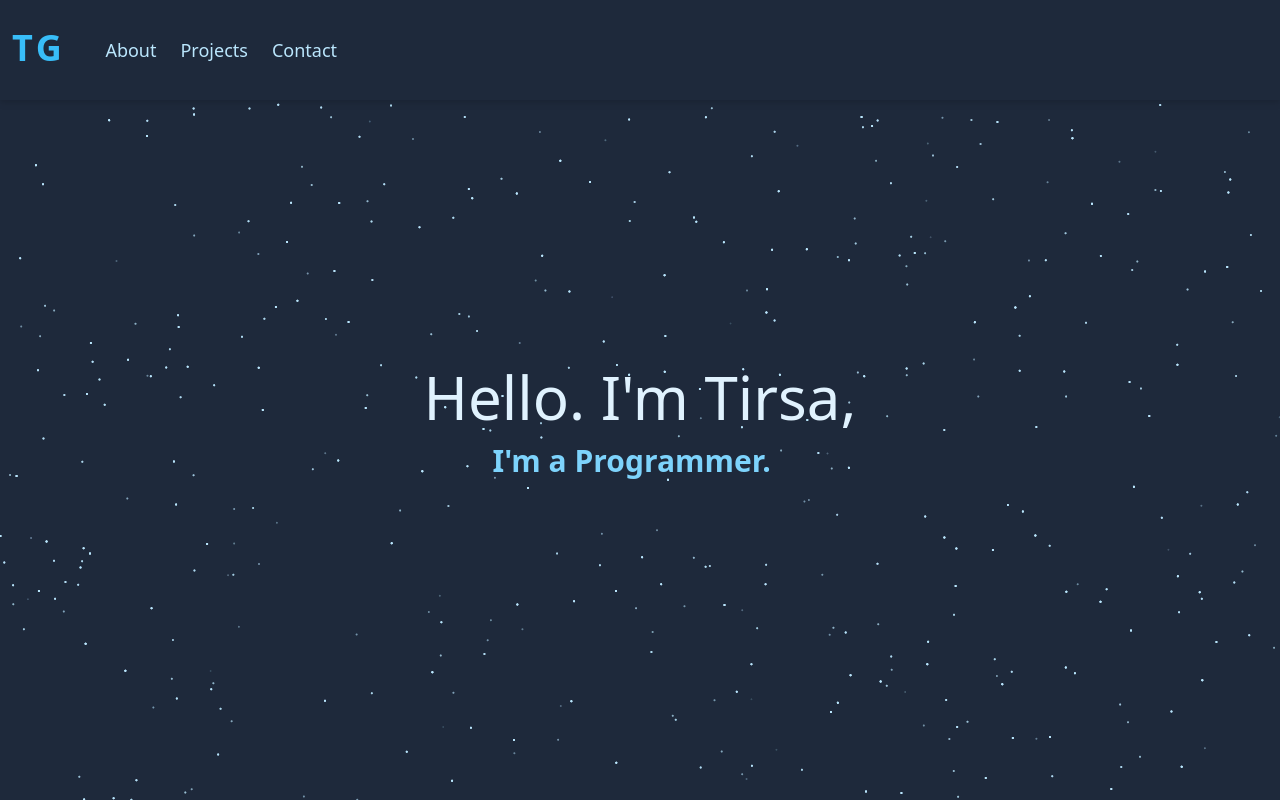
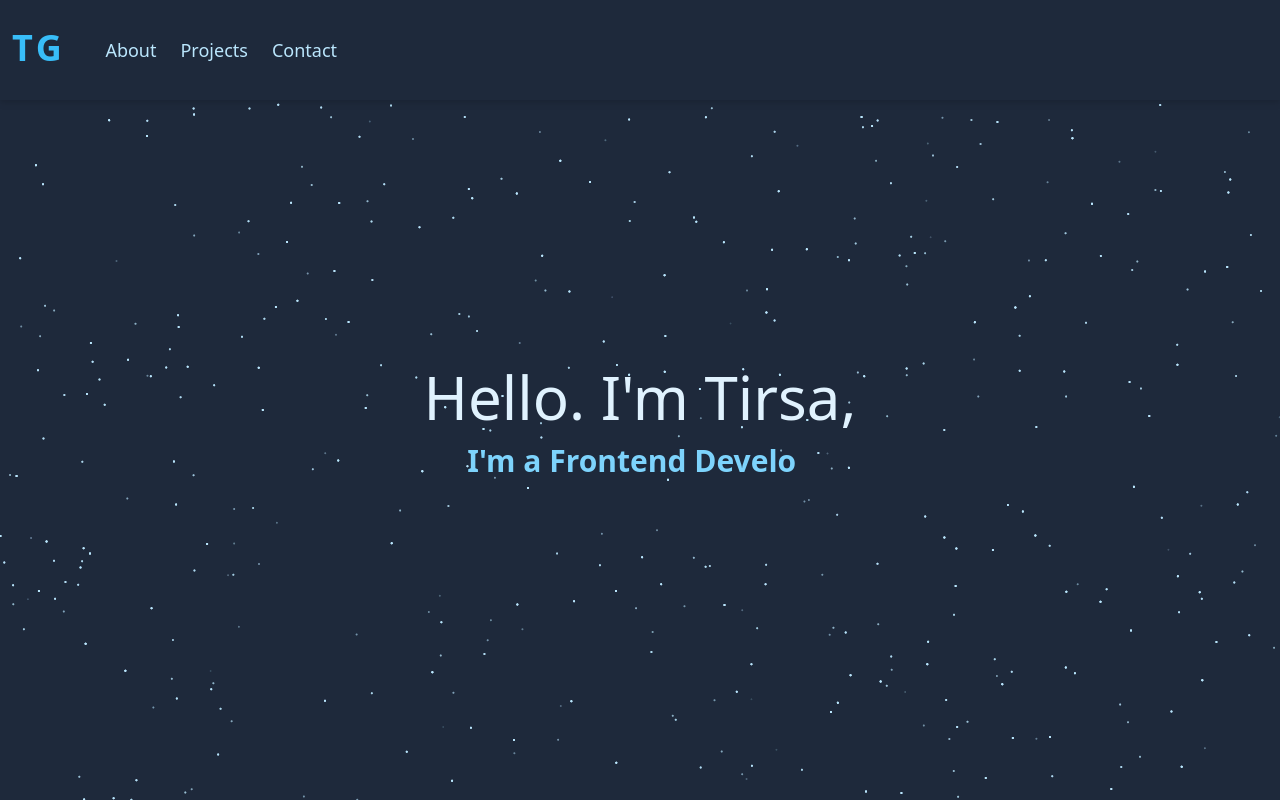
Before and after one commit to bridgecrew-perf6/react-deploy-81, a React (Create React App) app: page / in a window 1280 px wide. Shown: the top 802 px of the page. Built offline with nearby package versions, Linux system fonts and the light colour scheme.

Commit message:
updated about me section

```diff
--- a/src/components/About.jsx
+++ b/src/components/About.jsx
@@ -16,7 +16,7 @@ export default function About() {
             </h1>
             <div>
               <p className="text-sky-100">
-                A Front-End Developer who has a life-long dedication to learning
+                A Software Developer who has a life-long dedication to learning
                 and is willing to take up challenges and combine creativity and
                 complex problems to develop user-friendly applications. Recieved a coding bootcamp certificate
                 from the University of Texas at San Antonio.
--- a/src/components/Header.jsx
+++ b/src/components/Header.jsx
@@ -17,7 +17,7 @@ export default function Header() {
             typeSpeed={100}
             deleteSpeed={50}
             delaySpeed={1000}
-            words={[" Frontend Developer.", "Programmer.", "Runner.", "Star Wars Fan."]}
+            words={[" Software Developer.", "Frontend Developer", "Programmer.", "Runner.", "Star Wars Fan."]}
           />
         </p>
       </section>
```
